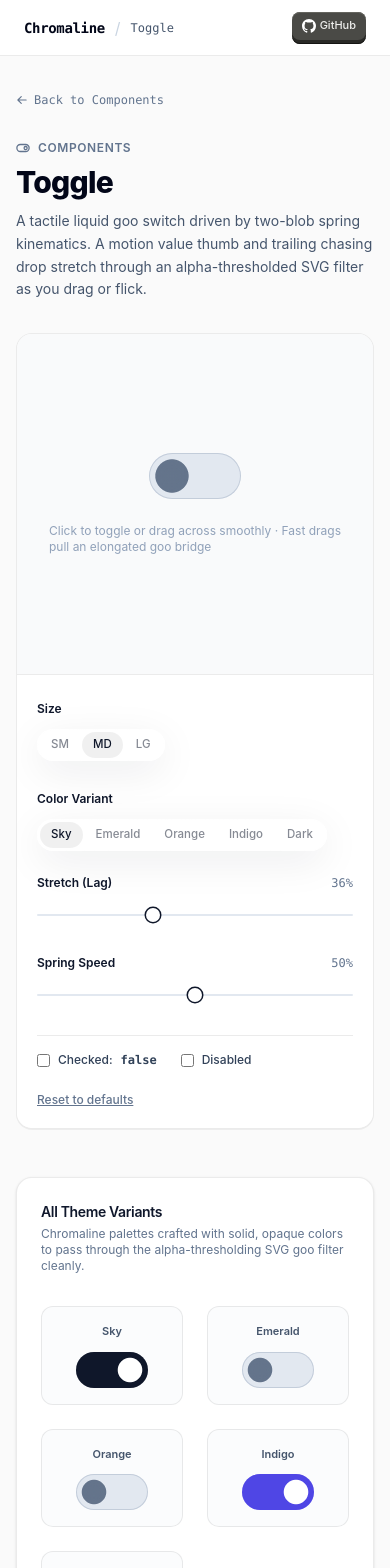
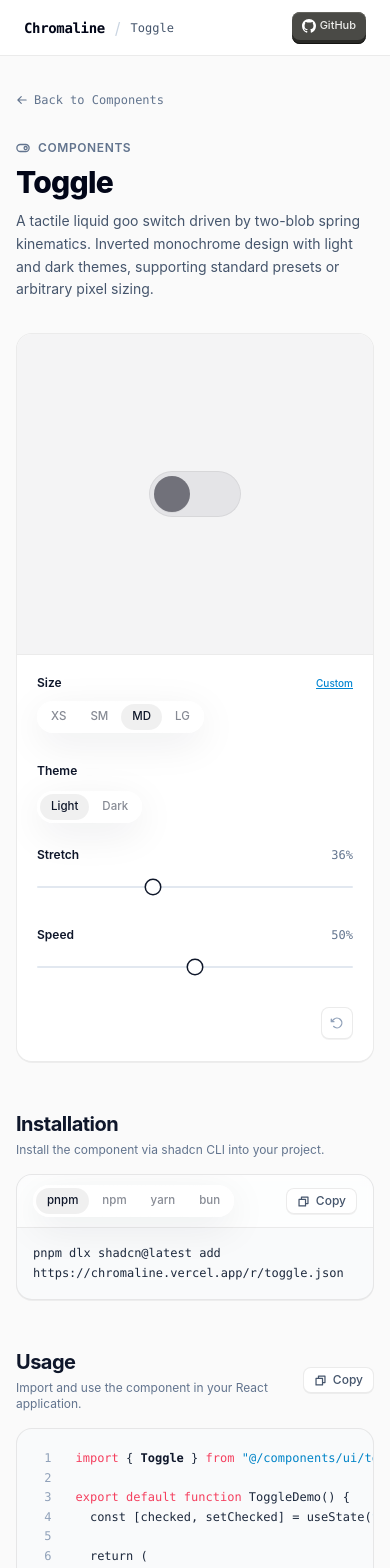
Before and after one commit to ThaminduDasanayake/chromaline, a Next.js app: page /components/toggle in a window 390 px wide. Shown: the top 1568 px of the page. Built offline with nearby package versions, Linux system fonts and the light colour scheme.

Commit message:
refactor: add custom size and width/height props to toggle component with updated variants

```diff
--- a/app/components/toggle/page.tsx
+++ b/app/components/toggle/page.tsx
@@ -1,9 +1,9 @@
 "use client";
 
 import React, { useState } from "react";
-import { Toggle, ToggleSize, ToggleVariant } from "@/components/ui/toggle";
+import { Toggle, ToggleSize, ToggleSizePreset, ToggleVariant } from "@/components/ui/toggle";
 import { SelectBar } from "@/components/ui/select-bar";
-import { ToggleRightIcon } from "@phosphor-icons/react";
+import { ToggleRightIcon, ArrowCounterClockwiseIcon } from "@phosphor-icons/react";
 import {
   DocsLayout,
   ComponentPreview,
@@ -72,7 +72,7 @@ const CODE_EXAMPLE_LINES = [
   },
   {
     num: 13,
-    parts: [{ text: '      variant="default"' }],
+    parts: [{ text: '      variant="default" // "default" (light) or "dark"' }],
   },
   {
     num: 14,
@@ -94,8 +94,8 @@ export default function ToggleDemo() {
       onChange={setChecked}
       stretch={36}
       speed={50}
-      size="default"
-      variant="default"
+      size="default" // or arbitrary pixel number like size={24}
+      variant="default" // "default" (light) or "dark"
     />
   );
 }`;
@@ -120,6 +120,18 @@ const PROPS_DATA: PropItem[] = [
     desc: "Callback fired when the toggle state flips.",
   },
   {
+    name: "size",
+    type: '"xs" | "sm" | "default" | "lg" | number',
+    default: '"default"',
+    desc: "Size preset or arbitrary track height in pixels (e.g. 24, 32, 60). The SVG blur and travel adapt dynamically.",
+  },
+  {
+    name: "variant",
+    type: '"default" | "dark"',
+    default: '"default"',
+    desc: "Theme variant: 'default' (Light) or 'dark' (Dark).",
+  },
+  {
     name: "stretch",
     type: "number",
     default: "36",
@@ -132,16 +144,16 @@ const PROPS_DATA: PropItem[] = [
     desc: "Spring crossing stiffness (0..100) for how quickly the thumb settles across the track.",
   },
   {
-    name: "size",
-    type: '"sm" | "default" | "lg"',
-    default: '"default"',
-    desc: "Size variant: sm (72x36), default (92x46), or lg (112x56).",
+    name: "width",
+    type: "number",
+    default: "undefined",
+    desc: "Optional custom track width override in pixels (defaults to 2 × height).",
   },
   {
-    name: "variant",
-    type: '"default" | "emerald" | "orange" | "indigo" | "dark"',
-    default: '"default"',
-    desc: "Color theme for the track, thumb, and border accents.",
+    name: "height",
+    type: "number",
+    default: "undefined",
+    desc: "Optional custom track height override in pixels.",
   },
   {
     name: "disabled",
@@ -169,58 +181,92 @@ const PROPS_DATA: PropItem[] = [
   },
 ];
 
-const VARIANTS: { key: ToggleVariant; label: string }[] = [
-  { key: "default", label: "Sky" },
-  { key: "emerald", label: "Emerald" },
-  { key: "orange", label: "Orange" },
-  { key: "indigo", label: "Indigo" },
+const THEME_OPTIONS: { key: ToggleVariant; label: string }[] = [
+  { key: "default", label: "Light" },
   { key: "dark", label: "Dark" },
 ];
 
 export default function ToggleDocumentationPage() {
   const [checked, setChecked] = useState(false);
-  const [size, setSize] = useState<ToggleSize>("default");
+  const [isCustomSize, setIsCustomSize] = useState(false);
+  const [presetSize, setPresetSize] = useState<ToggleSizePreset>("default");
+  const [customPixelHeight, setCustomPixelHeight] = useState(30);
   const [variant, setVariant] = useState<ToggleVariant>("default");
   const [stretch, setStretch] = useState(36);
   const [speed, setSpeed] = useState(50);
-  const [disabled, setDisabled] = useState(false);
+
+  const activeSize: ToggleSize = isCustomSize ? customPixelHeight : presetSize;
+
+  const handleReset = () => {
+    setChecked(false);
+    setIsCustomSize(false);
+    setPresetSize("default");
+    setCustomPixelHeight(30);
+    setVariant("default");
+    setStretch(36);
+    setSpeed(50);
+  };
 
   return (
     <DocsLayout
       title="Toggle"
-      description="A tactile liquid goo switch driven by two-blob spring kinematics. A motion value thumb and trailing chasing drop stretch through an alpha-thresholded SVG filter as you drag or flick."
+      description="A tactile liquid goo switch driven by two-blob spring kinematics. Inverted monochrome design with light and dark themes, supporting standard presets or arbitrary pixel sizing."
       icon={<ToggleRightIcon size={14} weight="bold" />}
     >
       {/* 1. Preview Canvas & Playground */}
       <ComponentPreview
-        canvasClassName="min-h-[340px] p-8"
+        canvasClassName={`min-h-[320px] p-8 transition-colors duration-300 ${
+          variant === "dark" ? "bg-[#18181b]" : "bg-[#f4f4f5]"
+        }`}
         controls={
-          <div className="space-y-6">
-            <div className="grid grid-cols-1 gap-6 sm:grid-cols-2 lg:grid-cols-4">
+          <div className="grid grid-cols-1 items-end gap-6 sm:grid-cols-2 lg:grid-cols-[1fr_0.8fr_1fr_1fr_auto]">
             {/* Size control */}
             <div>
-                <label className="text-xs font-semibold text-slate-900">Size</label>
+              <div className="flex items-center justify-between">
+                <label className="text-xs font-semibold text-slate-900">
+                  {isCustomSize ? `Height (${customPixelHeight}px)` : "Size"}
+                </label>
+                <button
+                  type="button"
+                  onClick={() => setIsCustomSize(!isCustomSize)}
+                  className="text-[10px] font-medium text-sky-600 hover:text-sky-700 underline"
+                >
+                  {isCustomSize ? "Presets" : "Custom"}
+                </button>
+              </div>
               <div className="mt-2.5">
-                  <SelectBar<ToggleSize>
+                {isCustomSize ? (
+                  <input
+                    type="range"
+                    min="18"
+                    max="72"
+                    value={customPixelHeight}
+                    onChange={(e) => setCustomPixelHeight(Number(e.target.value))}
+                    className="isocraft-slider"
+                  />
+                ) : (
+                  <SelectBar<ToggleSizePreset>
                     size="xs"
                     items={[
+                      { key: "xs", label: "XS" },
                       { key: "sm", label: "SM" },
                       { key: "default", label: "MD" },
                       { key: "lg", label: "LG" },
                     ]}
-                    value={size}
-                    onChange={setSize}
+                    value={presetSize}
+                    onChange={setPresetSize}
                   />
+                )}
               </div>
             </div>
 
-              {/* Variant control */}
+            {/* Theme: Light / Dark */}
             <div>
-                <label className="text-xs font-semibold text-slate-900">Color Variant</label>
+              <label className="text-xs font-semibold text-slate-900">Theme</label>
               <div className="mt-2.5">
                 <SelectBar<ToggleVariant>
                   size="xs"
-                    items={VARIANTS}
+                  items={THEME_OPTIONS}
                   value={variant}
                   onChange={setVariant}
                 />
@@ -230,7 +276,7 @@ export default function ToggleDocumentationPage() {
             {/* Stretch slider */}
             <div>
               <div className="flex items-center justify-between">
-                  <label className="text-xs font-semibold text-slate-900">Stretch (Lag)</label>
+                <label className="text-xs font-semibold text-slate-900">Stretch</label>
                 <span className="font-mono text-xs text-slate-500">{stretch}%</span>
               </div>
               <input
@@ -246,7 +292,7 @@ export default function ToggleDocumentationPage() {
             {/* Speed slider */}
             <div>
               <div className="flex items-center justify-between">
-                  <label className="text-xs font-semibold text-slate-900">Spring Speed</label>
+                <label className="text-xs font-semibold text-slate-900">Speed</label>
                 <span className="font-mono text-xs text-slate-500">{speed}%</span>
               </div>
               <input
@@ -258,89 +304,33 @@ export default function ToggleDocumentationPage() {
                 className="isocraft-slider mt-3.5"
               />
             </div>
-            </div>
 
-            {/* Toggle State & Disabled Checkbox */}
-            <div className="flex flex-wrap items-center gap-6 border-t border-slate-100 pt-4">
-              <label className="inline-flex cursor-pointer items-center gap-2 text-xs font-medium text-slate-700">
-                <input
-                  type="checkbox"
-                  checked={checked}
-                  onChange={(e) => setChecked(e.target.checked)}
-                  className="rounded border-slate-300 text-sky-600 focus:ring-sky-500"
-                />
-                Checked: <span className="font-mono font-semibold">{checked ? "true" : "false"}</span>
-              </label>
-
-              <label className="inline-flex cursor-pointer items-center gap-2 text-xs font-medium text-slate-700">
-                <input
-                  type="checkbox"
-                  checked={disabled}
-                  onChange={(e) => setDisabled(e.target.checked)}
-                  className="rounded border-slate-300 text-sky-600 focus:ring-sky-500"
-                />
-                Disabled
-              </label>
-
+            {/* Reset button */}
+            <div className="flex justify-end pb-0.5 sm:justify-start">
               <button
                 type="button"
-                onClick={() => {
-                  setChecked(false);
-                  setSize("default");
-                  setVariant("default");
-                  setStretch(36);
-                  setSpeed(50);
-                  setDisabled(false);
-                }}
-                className="text-xs font-medium text-slate-500 hover:text-slate-900 underline"
+                onClick={handleReset}
+                title="Reset to defaults"
+                aria-label="Reset to defaults"
+                className="inline-flex h-8 w-8 items-center justify-center rounded-lg border border-slate-200 bg-white text-slate-400 hover:bg-slate-50 hover:text-slate-700 transition-colors shadow-2xs cursor-pointer"
               >
-                Reset to defaults
+                <ArrowCounterClockwiseIcon size={14} weight="bold" />
               </button>
             </div>
           </div>
         }
       >
-        <div className="flex flex-col items-center justify-center gap-6 py-6">
+        <div className="flex w-full items-center justify-center py-12">
           <Toggle
             checked={checked}
             onChange={setChecked}
             stretch={stretch}
             speed={speed}
-            size={size}
+            size={activeSize}
             variant={variant}
-            disabled={disabled}
           />
-          <p className="text-xs text-slate-400">
-            Click to toggle or drag across smoothly · Fast drags pull an elongated goo bridge
-          </p>
         </div>
       </ComponentPreview>
-
-      {/* 2. Colorways Showcase */}
-      <div className="mt-12 rounded-2xl border border-slate-200/80 bg-white p-6 shadow-sm sm:p-8">
-        <h2 className="text-sm font-semibold tracking-tight text-slate-900">All Theme Variants</h2>
-        <p className="mt-1 text-xs text-slate-500">
-          Chromaline palettes crafted with solid, opaque colors to pass through the alpha-thresholding SVG goo filter cleanly.
-        </p>
-
-        <div className="mt-8 grid grid-cols-2 gap-6 sm:grid-cols-3 md:grid-cols-5">
-          {VARIANTS.map((v) => (
-            <div
-              key={v.key}
-              className="flex flex-col items-center gap-3 rounded-xl border border-slate-100 bg-slate-50/50 p-4"
-            >
-              <span className="text-[11px] font-semibold text-slate-600">{v.label}</span>
-              <Toggle
-                defaultChecked={v.key === "default" || v.key === "indigo"}
-                variant={v.key}
-                size="sm"
-                stretch={40}
-                speed={50}
-              />
-            </div>
-          ))}
-        </div>
-      </div>
 
       {/* 3. Installation */}
       <div className="mt-12">
--- a/components/ui/toggle.tsx
+++ b/components/ui/toggle.tsx
@@ -27,8 +27,9 @@ import {
    filter necks out between them like liquid mercury.
    ─────────────────────────────────────────────────────────── */
 
-export type ToggleSize = "sm" | "default" | "lg";
-export type ToggleVariant = "default" | "emerald" | "orange" | "indigo" | "dark";
+export type ToggleSizePreset = "xs" | "sm" | "default" | "lg";
+export type ToggleSize = ToggleSizePreset | number;
+export type ToggleVariant = "default" | "light" | "dark";
 
 export interface ToggleProps {
   /** Controlled checked state */
@@ -41,8 +42,12 @@ export interface ToggleProps {
   stretch?: number;
   /** Spring crossing speed (0..100). Default: 50 */
   speed?: number;
-  /** Size preset. Default: 'default' */
+  /** Size preset ('xs' | 'sm' | 'default' | 'lg') or arbitrary track height in pixels (e.g. 24, 32). Default: 'default' */
   size?: ToggleSize;
+  /** Custom track width in pixels (optional override) */
+  width?: number;
+  /** Custom track height in pixels (optional override) */
+  height?: number;
   /** Color theme variant. Default: 'default' */
   variant?: ToggleVariant;
   /** Whether the toggle is disabled */
@@ -53,22 +58,31 @@ export interface ToggleProps {
   style?: React.CSSProperties;
 }
 
-const SIZE_CONFIGS: Record<
-  ToggleSize,
-  {
+export interface ComputedSizeConfig {
   trackWidth: number;
   trackHeight: number;
   thumbSize: number;
   dropSize: number;
   pad: number;
+  blur: number;
 }
-> = {
+
+const PRESET_CONFIGS: Record<ToggleSizePreset, ComputedSizeConfig> = {
+  xs: {
+    trackWidth: 52,
+    trackHeight: 26,
+    thumbSize: 20,
+    dropSize: 14,
+    pad: 3,
+    blur: 4,
+  },
   sm: {
     trackWidth: 72,
     trackHeight: 36,
     thumbSize: 28,
     dropSize: 20,
     pad: 4,
+    blur: 5.5,
   },
   default: {
     trackWidth: 92,
@@ -76,6 +90,7 @@ const SIZE_CONFIGS: Record<
     thumbSize: 36,
     dropSize: 26,
     pad: 5,
+    blur: 7,
   },
   lg: {
     trackWidth: 112,
@@ -83,6 +98,7 @@ const SIZE_CONFIGS: Record<
     thumbSize: 44,
     dropSize: 32,
     pad: 6,
+    blur: 8.5,
   },
 };
 
@@ -98,44 +114,28 @@ const VARIANTS: Record<
   }
 > = {
   default: {
-    trackOff: "#e2e8f0",
-    trackOn: "#0f172a",
-    thumbOff: "#64748b",
+    trackOff: "#e4e4e7",
+    trackOn: "#18181b",
+    thumbOff: "#71717a",
     thumbOn: "#ffffff",
-    borderOff: "rgba(148, 163, 184, 0.4)",
-    borderOn: "rgba(15, 23, 42, 0.2)",
+    borderOff: "rgba(0, 0, 0, 0.06)",
+    borderOn: "rgba(0, 0, 0, 0.2)",
   },
-  emerald: {
-    trackOff: "#e2e8f0",
-    trackOn: "#059669",
-    thumbOff: "#64748b",
+  light: {
+    trackOff: "#e4e4e7",
+    trackOn: "#18181b",
+    thumbOff: "#71717a",
     thumbOn: "#ffffff",
-    borderOff: "rgba(148, 163, 184, 0.4)",
-    borderOn: "rgba(5, 150, 105, 0.25)",
-  },
-  orange: {
-    trackOff: "#e2e8f0",
-    trackOn: "#ea580c",
-    thumbOff: "#64748b",
-    thumbOn: "#ffffff",
-    borderOff: "rgba(148, 163, 184, 0.4)",
-    borderOn: "rgba(234, 88, 12, 0.25)",
-  },
-  indigo: {
-    trackOff: "#e2e8f0",
-    trackOn: "#4f46e5",
-    thumbOff: "#64748b",
-    thumbOn: "#ffffff",
-    borderOff: "rgba(148, 163, 184, 0.4)",
-    borderOn: "rgba(79, 70, 229, 0.25)",
+    borderOff: "rgba(0, 0, 0, 0.06)",
+    borderOn: "rgba(0, 0, 0, 0.2)",
   },
   dark: {
-    trackOff: "#1e293b",
+    trackOff: "#27272a",
     trackOn: "#ffffff",
-    thumbOff: "#94a3b8",
-    thumbOn: "#0f172a",
-    borderOff: "rgba(255, 255, 255, 0.12)",
-    borderOn: "rgba(0, 0, 0, 0.1)",
+    thumbOff: "#52525b",
+    thumbOn: "#18181b",
+    borderOff: "rgba(255, 255, 255, 0.08)",
+    borderOn: "rgba(0, 0, 0, 0.06)",
   },
 };
 
@@ -148,6 +148,8 @@ export function Toggle({
   stretch = 36,
   speed = 50,
   size = "default",
+  width,
+  height,
   variant = "default",
   disabled = false,
   ariaLabel = "Liquid toggle",
@@ -167,7 +169,40 @@ export function Toggle({
   const rail = useRef<HTMLButtonElement | null>(null);
   const grip = useRef<{ id: number; grab: number | null; moved: boolean } | null>(null);
 
-  const cfg = SIZE_CONFIGS[size] || SIZE_CONFIGS.default;
+  const cfg = useMemo<ComputedSizeConfig>(() => {
+    if (
+      typeof size === "string" &&
+      size in PRESET_CONFIGS &&
+      width === undefined &&
+      height === undefined
+    ) {
+      return PRESET_CONFIGS[size as ToggleSizePreset];
+    }
+
+    const baseHeight =
+      typeof size === "number"
+        ? size
+        : typeof size === "string" && size in PRESET_CONFIGS
+          ? PRESET_CONFIGS[size as ToggleSizePreset].trackHeight
+          : 46;
+
+    const finalHeight = Math.max(16, height ?? baseHeight);
+    const finalWidth = Math.max(finalHeight * 1.5, width ?? Math.round(finalHeight * 2));
+    const pad = Math.max(2, Math.round(finalHeight * 0.1));
+    const thumbSize = Math.max(8, finalHeight - pad * 2);
+    const dropSize = Math.max(6, Math.round(thumbSize * 0.72));
+    const blur = Math.max(2.2, Number((thumbSize * 0.195).toFixed(1)));
+
+    return {
+      trackWidth: finalWidth,
+      trackHeight: finalHeight,
+      thumbSize,
+      dropSize,
+      pad,
+      blur,
+    };
+  }, [size, width, height]);
+
   const colors = VARIANTS[variant] || VARIANTS.default;
 
   const SHUT_X = cfg.pad;
@@ -313,7 +348,7 @@ export function Toggle({
             height="200%"
             colorInterpolationFilters="sRGB"
           >
-            <feGaussianBlur in="SourceGraphic" stdDeviation="7" result="smear" />
+            <feGaussianBlur in="SourceGraphic" stdDeviation={cfg.blur} result="smear" />
             <feColorMatrix
               in="smear"
               type="matrix"
@@ -351,26 +386,12 @@ export function Toggle({
           boxShadow: `inset 0 0 0 1px ${currentBorder}`,
         }}
       >
-        {/* Layer 1: Filtered Goo Metaballs (Thumb + Chasing Drop) */}
+        {/* Layer 1: Filtered Liquid Goo Layer (Underneath for trail & necking) */}
         <span
           className="absolute inset-0 block overflow-visible pointer-events-none"
           aria-hidden="true"
           style={{ filter: `url(#${filterId})` }}
         >
-          {/* Main leading droplet */}
-          <motion.span
-            className="absolute left-0 top-1/2 rounded-full pointer-events-none transition-colors duration-300 ease-out motion-reduce:duration-100"
-            style={{
-              width: `${cfg.thumbSize}px`,
-              height: `${cfg.thumbSize}px`,
-              marginTop: `${-cfg.thumbSize / 2}px`,
-              backgroundColor: currentThumbBg,
-              x,
-              scaleX: wide,
-              scaleY: tall,
-            }}
-          />
-
           {/* Secondary trailing droplet chasing on spring */}
           <motion.span
             className="absolute left-0 top-1/2 rounded-full pointer-events-none transition-colors duration-300 ease-out motion-reduce:duration-100"
@@ -382,7 +403,35 @@ export function Toggle({
               x: dropX,
             }}
           />
+
+          {/* Liquid bridge anchor underneath thumb */}
+          <motion.span
+            className="absolute left-0 top-1/2 rounded-full pointer-events-none transition-colors duration-300 ease-out motion-reduce:duration-100"
+            style={{
+              width: `${cfg.thumbSize - 2}px`,
+              height: `${cfg.thumbSize - 2}px`,
+              marginTop: `${-(cfg.thumbSize - 2) / 2}px`,
+              backgroundColor: currentThumbBg,
+              x,
+              scaleX: wide,
+              scaleY: tall,
+            }}
+          />
         </span>
+
+        {/* Layer 2: Pristine Unfiltered Vector Thumb (On top in exact register - ZERO blur) */}
+        <motion.span
+          className="absolute left-0 top-1/2 rounded-full pointer-events-none transition-colors duration-300 ease-out motion-reduce:duration-100 shadow-2xs"
+          style={{
+            width: `${cfg.thumbSize}px`,
+            height: `${cfg.thumbSize}px`,
+            marginTop: `${-cfg.thumbSize / 2}px`,
+            backgroundColor: currentThumbBg,
+            x,
+            scaleX: wide,
+            scaleY: tall,
+          }}
+        />
       </button>
     </div>
   );
```
Also changed, not shown: public/r/toggle.json (+1 -1 lines), public/r/index.json. Lines whose indentation alone changed are shown as unchanged.
